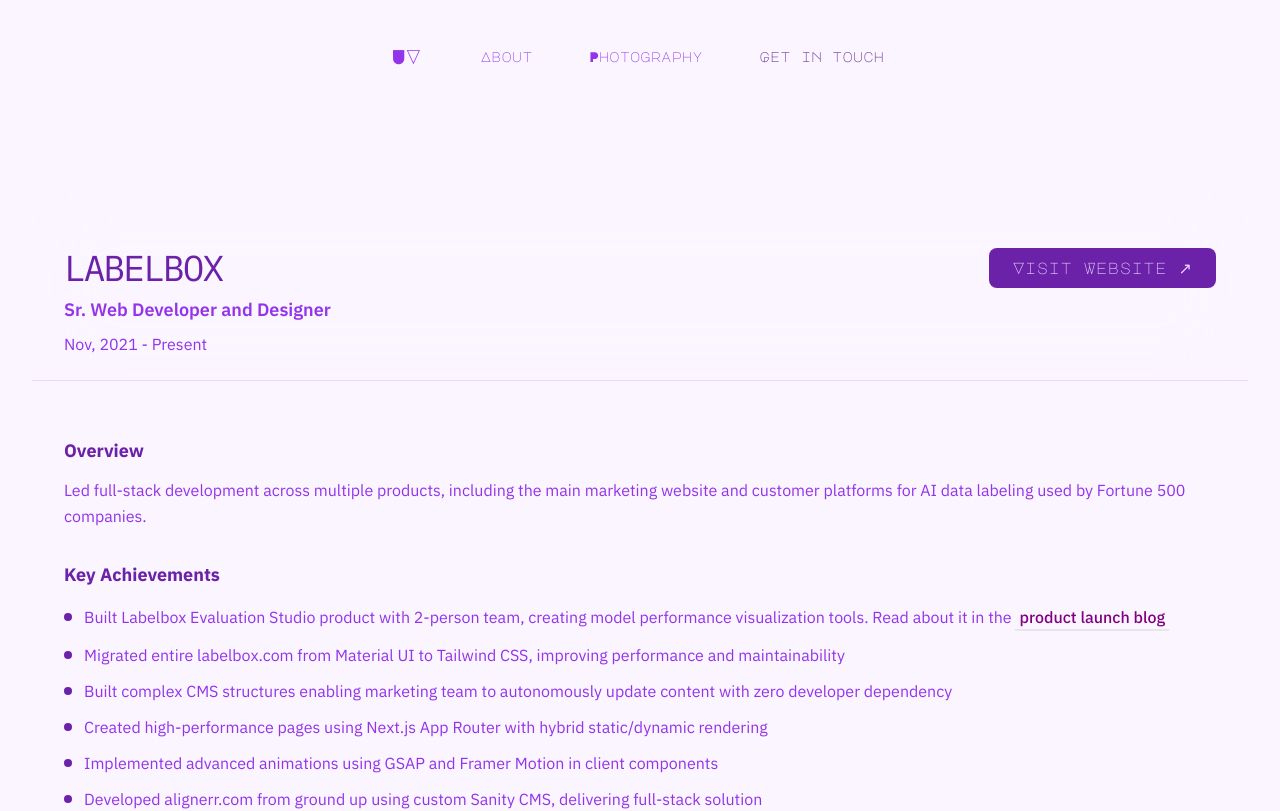
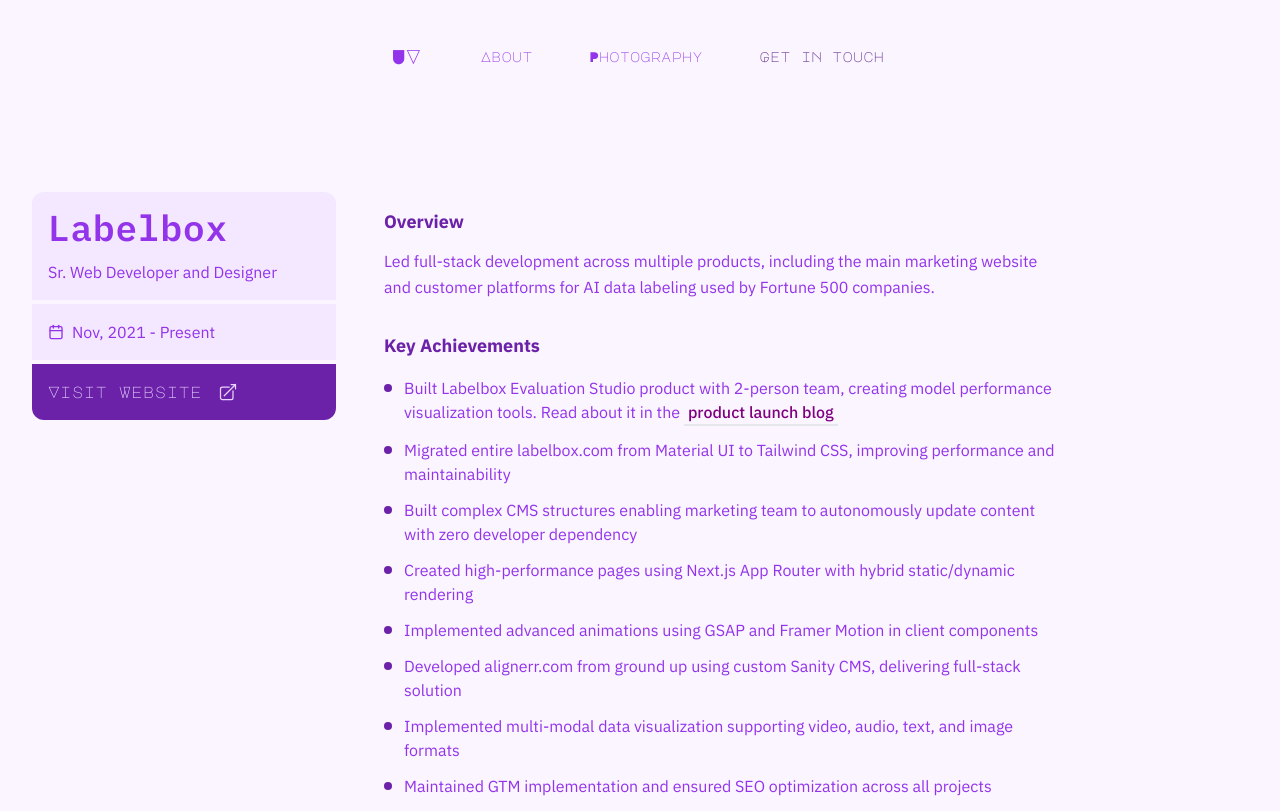
Before and after one commit to vatteu23/sandbox, a Next.js app: page /work/labelbox in a window 1280 px wide. Shown: the top 811 px of the page. Built offline with nearby package versions, Linux system fonts and the light colour scheme; a web font is replaced by a local one.

Commit message:
details page update

```diff
--- a/src/pages/about.tsx
+++ b/src/pages/about.tsx
@@ -18,7 +18,7 @@
       />
       <Container className="">
         <div className="py-20 md:py-32 flex flex-col md:flex-row gap-y-12 md:gap-x-6 lg:gap-12">
-          <div className="w-full md:w-1/3 lg:w-1/4 h-fit  rounded-xl hover:rounded-3xl transition-all duration-300 ease-in-out  overflow-hidden group">
+          <div className="md:sticky md:top-[90px] w-full md:w-1/3 lg:w-1/4 h-fit  rounded-xl hover:rounded-3xl transition-all duration-300 ease-in-out  overflow-hidden group">
             <div className="bg-purple-100 mb-1">
               <div className="rounded-xl overflow-hidden">
                 <div className="h-28 bg-purple-200"></div>
--- a/src/pages/work/[id].tsx
+++ b/src/pages/work/[id].tsx
@@ -7,6 +7,9 @@
 import Container from "@/components/Container";
 import HeadWithMetas from "@/components/HeadWithMetas";
 import Footer from "@/components/Footer";
+import { FiCalendar } from "react-icons/fi";
+import Link from "next/link";
+import { ArrowTopRightOnSquareIcon } from "@heroicons/react/24/outline";
 
 const Work = ({ work }: { work: PorjectProps | null }) => {
   if (!work) {
@@ -21,45 +24,40 @@
         image="/images/uv-port.png"
       />
       <Container className=" py-20">
-        {/* Project Header */}
-        <div className=" p-8 py-6 border-b border-purple-200 bg-purple-50/30 backdrop-blur-2xl ">
-          <div className="flex flex-col md:flex-row gap-y-3 items-start justify-between md:mt-8">
-            <div>
+
+        <div className="flex flex-col md:flex-row gap-y-12 md:gap-x-6 lg:gap-12 relative">
+          <div className="md:sticky md:top-[90px] w-full md:w-1/3 lg:w-1/4 h-fit  rounded-xl hover:rounded-3xl transition-all duration-300 ease-in-out  overflow-hidden group">
+            <div className="bg-purple-100 mb-1">
+
+              <div className="p-4">
                 <Typography
                   variant="h3"
-                fontWeight="light"
-                className="text-purple-800 mb-2 font-mono uppercase tracking-tighter"
-                fontFamily="primary"
+                  fontWeight="semibold"
+                  className="mb-3 text-purple-600 tracking-wide  "
+                  fontFamily="mono"
                 >
                     {work.name}
                 </Typography>
-              <Typography
-                variant="h6"
-                className="text-purple-600 mb-2"
-                fontFamily="primary"
-              >
+                <Typography variant="p" className="text-purple-600">
                   {work.role}
+
                 </Typography>
-              <Typography
-                variant="p"
-                className="text-purple-600"
-                fontFamily="primary"
-              >
-                {work.year}
-              </Typography>
-            </div>
-            <div className="flex gap-2">
-              <button
-                onClick={() => handleUrlClick(work.link)}
-                className="bg-purple-800 text-purple-200 px-6 py-2 rounded-lg hover:rounded-3xl hover:bg-purple-800/90 transition-all duration-300 ease-in-out font-medium"
-              >
-                Visit Website ↗
-              </button>
-            </div>
               </div>
             </div>
 
-        <div className="space-y-8 mt-6 p-8">
+            <div className="p-4 bg-purple-100 mb-1">
+              <Typography
+                variant="p"
+                className="text-purple-600 flex items-center gap-2"
+              >
+                <FiCalendar className="w-4 h-4" /> {work.year}
+              </Typography>
+            </div>
+            <Link className="group flex p-4  items-center justify-start gap-4 bg-purple-800 hover:bg-purple-800/90 transition-all duration-300 ease-in-out hover:rounded-[40px] text-purple-200" href={work.link} target="_blank">
+            Visit Website <ArrowTopRightOnSquareIcon className="w-5 h-5 " />
+            </Link>
+          </div>
+          <div className="md:w-2/3 lg:w-3/4 max-w-2xl space-y-8 py-4">
             {/* Description */}
             <div>
               <Typography
@@ -99,7 +97,9 @@
                         className="text-purple-600"
                         fontFamily="primary"
                       >
-                      <span dangerouslySetInnerHTML={{ __html: achievement }} />
+                        <span
+                          dangerouslySetInnerHTML={{ __html: achievement }}
+                        />
                       </Typography>
                     </div>
                   ))}
@@ -180,6 +180,7 @@
               </div>
             )}
           </div>
+        </div>
       </Container>
       <Footer />
     </Layout>
```
Lines whose indentation alone changed are shown as unchanged.
